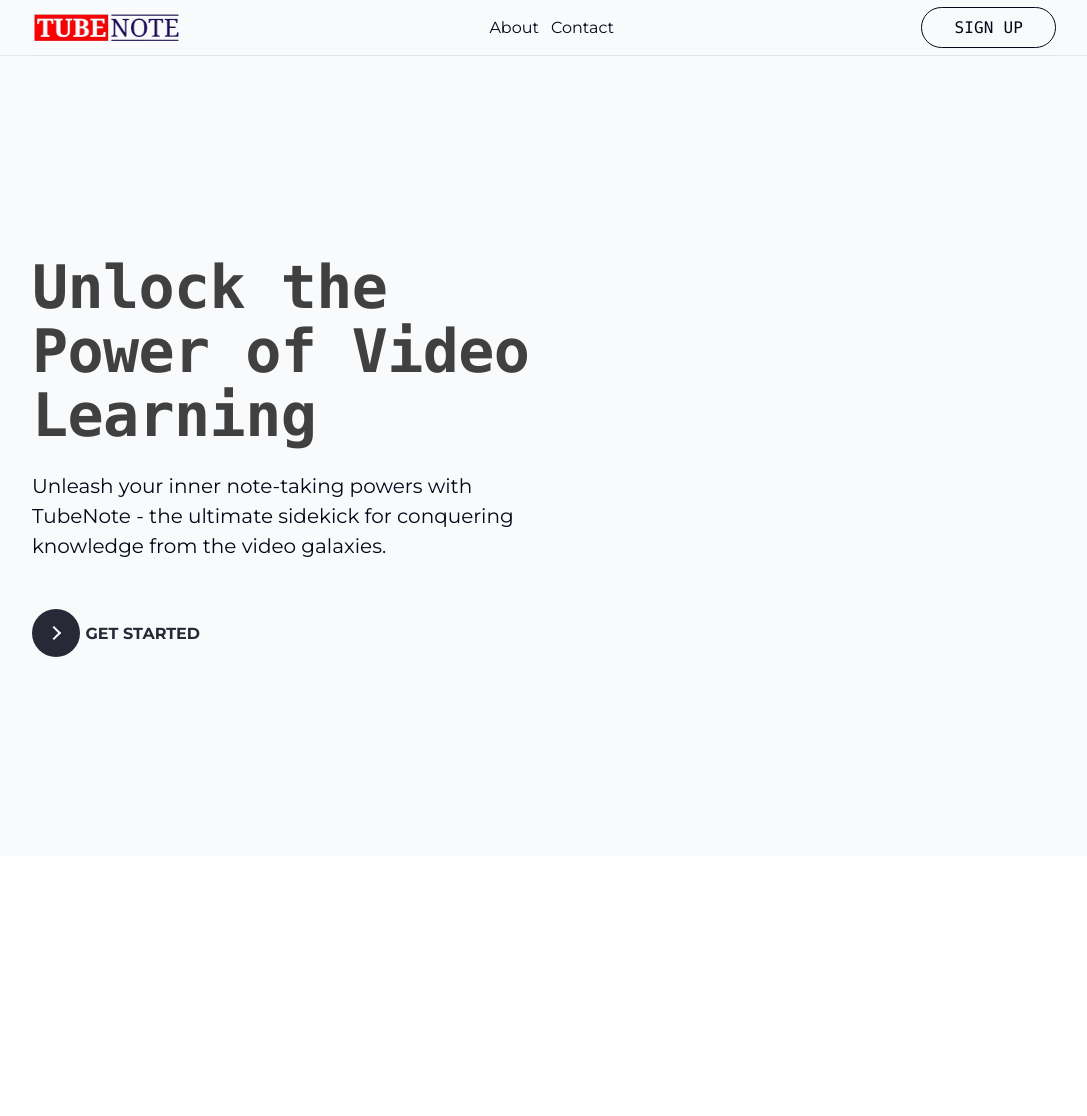
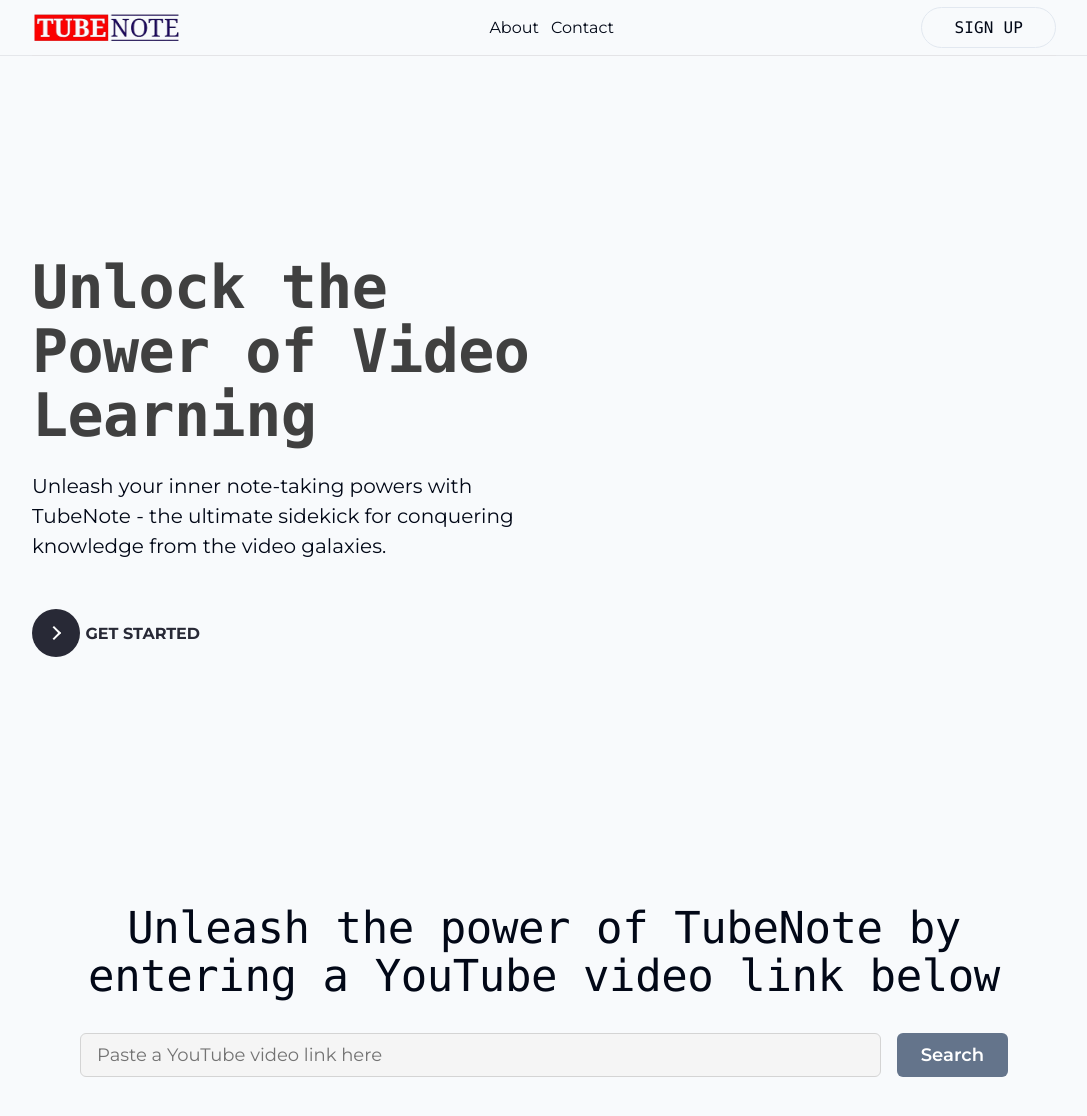
Before and after one commit to Lahbiyeb-Ismail/tubenote-frontend, a Next.js app: page / in a window 1280 px wide. Shown: the top 1116 px of the page, without its empty margins (96-1183 px from the left). Before the commit the page ends 856 px from the top, so only its background shows below. Built offline with nearby package versions, Linux system fonts and the light colour scheme.

Commit message:
feat(UI): add the videoSeachSection UI content and style

```diff
--- a/src/app/globals.css
+++ b/src/app/globals.css
@@ -34,7 +34,7 @@
 
     --radius: 0.5rem;
 
-    --black: 0 0 0;
+    /* --black: 0 0 0;
     --white: 255 255 255;
     --error: 224 120 123;
     --hume-black-900: 26 26 26;
@@ -80,7 +80,7 @@
     --grayBackground: var(--hume-black-200);
     --lightBackground: var(--hume-tan-400);
     --media-brand: 245 245 245;
-    --media-focus: 78 156 246;
+    --media-focus: 78 156 246; */
   }
 
   .dark {
--- a/src/app/page.tsx
+++ b/src/app/page.tsx
@@ -1,9 +1,11 @@
 import HeroSection from "@/sections/heroSection";
+import VideoSearchSection from "@/sections/videoSearchSection";
 
 export default function Home() {
   return (
-    <main className="flex min-h-screen flex-col items-center justify-center bg-slate-50">
+    <main className="flex flex-col items-center justify-center bg-slate-50">
       <HeroSection />
+      <VideoSearchSection />
     </main>
   );
 }
--- a/src/sections/heroSection.tsx
+++ b/src/sections/heroSection.tsx
@@ -5,8 +5,8 @@
 
 function HeroSection() {
   return (
-    <MaxWidthWrapper>
-      <section className="lg:w-1/2">
+    <MaxWidthWrapper className="mx-0">
+      <section className="flex h-screen flex-col justify-center lg:w-1/2">
         <div className="mb-12">
           <h1 className="mb-6 max-w-4xl font-mono text-4xl font-bold leading-[1.1] tracking-[-0.01em] text-neutral-700 dark:text-white md:text-6xl md:leading-[1.07]">
             Unlock the Power of Video Learning
--- /dev/null
+++ b/src/sections/videoSearchSection.tsx
@@ -0,0 +1,28 @@
+import MaxWidthWrapper from "@/components/global/maxWidthWrapper";
+
+function VideoSearchSection() {
+  return (
+    <section className="flex items-center justify-center p-12">
+      <MaxWidthWrapper>
+        <h3 className="mb-8 text-center font-mono text-3xl leading-[1.2] tracking-[-0.01em] md:text-[2.75rem] md:leading-[1.1]">
+          Unleash the power of TubeNote by entering a YouTube video link below
+        </h3>
+        <form className="flex justify-center">
+          <input
+            type="text"
+            placeholder="Paste a YouTube video link here"
+            className="w-full rounded-md border border-neutral-300 bg-neutral-100 px-4 py-2 text-lg leading-6 text-neutral-900 placeholder-neutral-500 focus:outline-none focus:ring-2 focus:ring-slate-300 focus:ring-opacity-50 dark:border-neutral-700 dark:bg-neutral-800 dark:text-neutral-100 dark:placeholder-neutral-400"
+          />
+          <button
+            type="submit"
+            className="ml-4 rounded-md bg-slate-500 px-6 py-2 text-lg font-semibold text-white hover:bg-slate-400 focus:outline-none focus:ring-2 focus:ring-slate-400 focus:ring-opacity-50"
+          >
+            Search
+          </button>
+        </form>
+      </MaxWidthWrapper>
+    </section>
+  );
+}
+
+export default VideoSearchSection;
--- a/tailwind.config.ts
+++ b/tailwind.config.ts
@@ -59,25 +59,6 @@
           DEFAULT: "hsl(var(--card))",
           foreground: "hsl(var(--card-foreground))",
         },
-        black: {
-          100: "var(--hume-black-100)",
-          200: "var(--hume-black-200)",
-          300: "var(--hume-black-300)",
-          400: "var(--hume-black-400)",
-          500: "var(--hume-black-500)",
-          600: "var(--hume-black-600)",
-          700: "var(--hume-black-700)",
-          800: "var(--hume-black-800)",
-          900: "var(--hume-black-900)",
-        },
-        tan: {
-          200: "var(--hume-tan-200)",
-          300: "var(--hume-tan-300)",
-          400: "var(--hume-tan-400)",
-          500: "var(--hume-tan-500)",
-          600: "var(--hume-tan-600)",
-          700: "var(--hume-tan-700)",
-        },
       },
       borderRadius: {
         lg: "var(--radius)",
```
